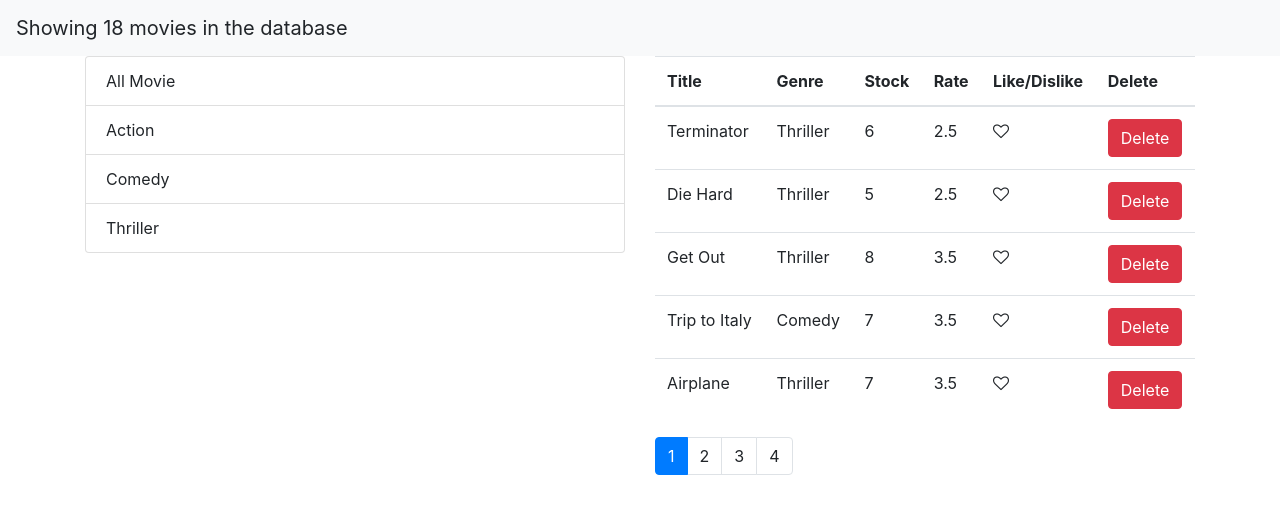
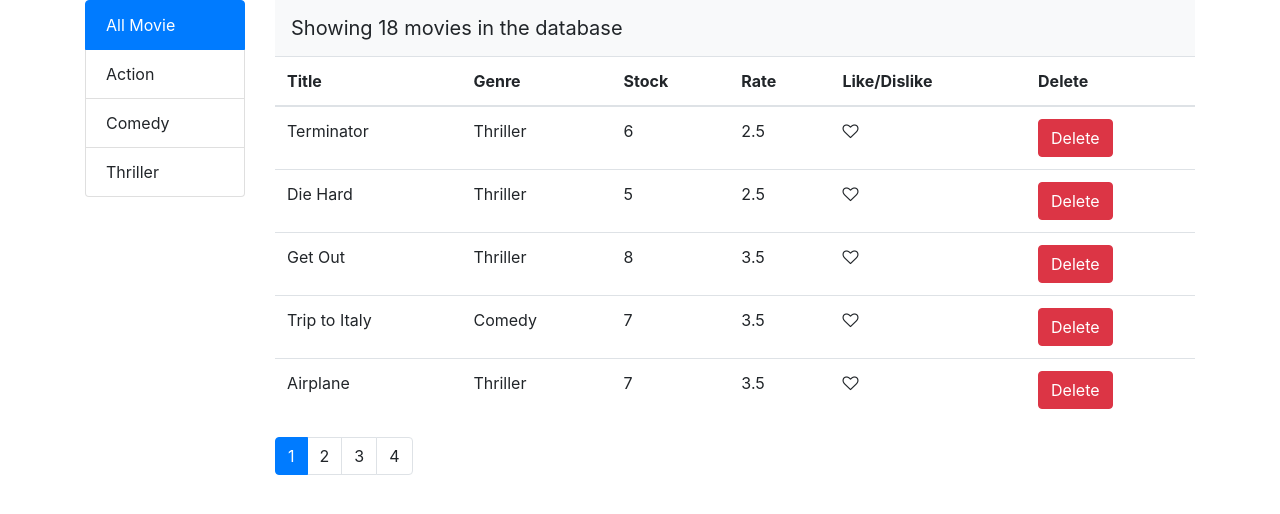
Before and after one commit to caodangtinh/reactjs, a React (Create React App) app in the folder mosh/vidly-like/: page / in a window 1280 px wide. Shown: the top 514 px of the page. Built offline with nearby package versions, Linux system fonts and the light colour scheme.

Commit message:
change UI

```diff
--- a/mosh/vidly-like/src/App.js
+++ b/mosh/vidly-like/src/App.js
@@ -11,7 +11,8 @@ class App extends Component {
 
     state = {
         movies: getMovies(),
-        genres: getGenres()
+        genres: getGenres(),
+        currentSelectValue: 'all'
     };
 
     handleDelete = (id) => {
@@ -35,7 +36,7 @@ class App extends Component {
             const filter = copyMovies.filter(m => m.genre.name === genre);
             this.setState({movies: filter});
         }
-        console.log(this.state.movies);
+        this.setState({currentSelectValue: genre});
 
     };
 
@@ -45,16 +46,16 @@ class App extends Component {
     }
 
     render() {
-        console.log('Passing movie ' + this.state.movies.length);
         return (
             <div>
-                <NavBar showingMsg={this.getShowingMessage()}/>
                 <div className="container">
                     <div className="row">
-                        <div className="col-sm">
-                            <LeftMenu items={this.state.genres} onFilter={this.handleFilter}/>
+                        <div className="col-2">
+                            <LeftMenu items={this.state.genres} onFilter={this.handleFilter}
+                                      currentFilter={this.state.currentSelectValue}/>
                         </div>
-                        <div className="col-sm">
+                        <div className="col">
+                            <NavBar showingMsg={this.getShowingMessage()}/>
                             <Movie movies={this.state.movies} onDelete={this.handleDelete} onLike={this.handleLike}/>
                         </div>
                     </div>
--- a/mosh/vidly-like/src/components/LeftMenu.jsx
+++ b/mosh/vidly-like/src/components/LeftMenu.jsx
@@ -6,11 +6,13 @@ class LeftMenu extends Component {
         return (
             <div>
                 <ul className="list-group">
-                    <li className="list-group-item" onClick={() => this.props.onFilter('all')}>All Movie</li>
+                    <li className={this.props.currentFilter === 'all' ? 'list-group-item active' : 'list-group-item '}
+                        onClick={() => this.props.onFilter('all')}>All Movie
+                    </li>
                     {items.map((item, key) =>
                         <li onClick={() => this.props.onFilter(item.name)}
                             key={key}
-                            className="list-group-item">{item.name}</li>
+                            className={this.props.currentFilter === item.name ? 'list-group-item active' : 'list-group-item '}>{item.name}</li>
                     )}
                 </ul>
             </div>
--- a/mosh/vidly-like/src/components/Paging.jsx
+++ b/mosh/vidly-like/src/components/Paging.jsx
@@ -7,14 +7,10 @@ class Paging extends Component {
 
     render() {
         let {itemCount, pageSize, onPageChange, currentPage} = this.props;
-        console.log('itemCount ' + itemCount);
-        console.log('pageSize ' + pageSize);
-        console.log('currentPage ' + currentPage);
         let pageCount = Math.ceil(itemCount / pageSize);
 
         if (pageCount === 1 || itemCount === 0) return null;
         const pages = _.range(1, pageCount + 1);
-        console.log(pages);
         return (
             <div>
                 <nav>
```
